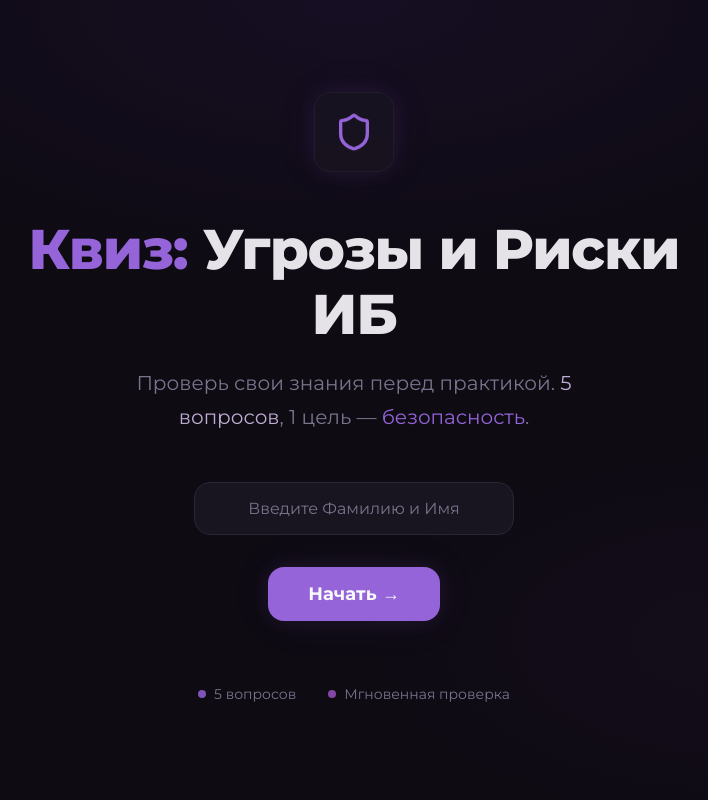
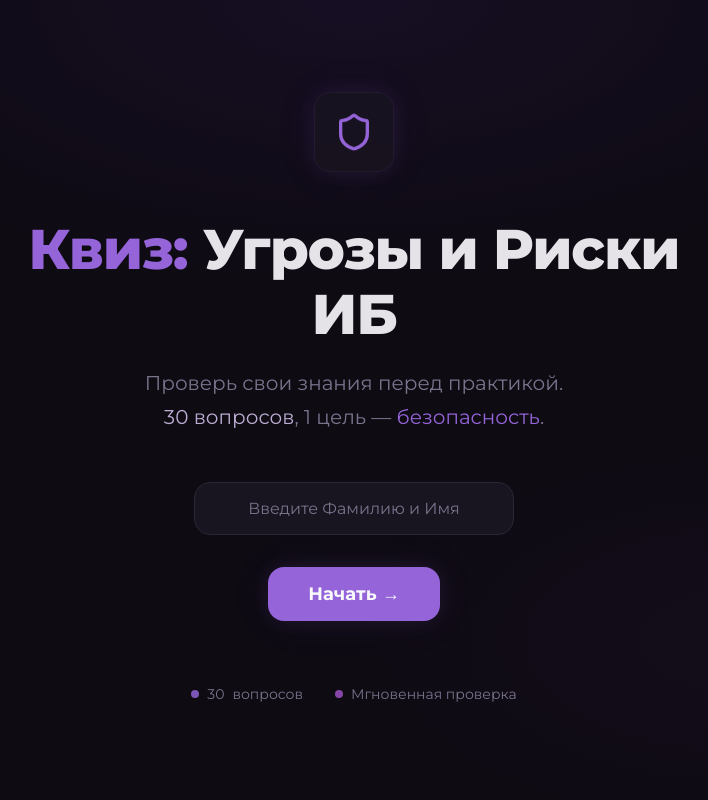
Before and after one commit to sseibetsu/Quiz, a FastAPI app: page / in a window 1280 px wide. Shown: the whole page, without its empty margins (286-994 px from the left). Run offline with FastAPI, Linux system fonts and the light colour scheme.

Commit message:
Some dynamic counters

```diff
--- a/templates/index.html
+++ b/templates/index.html
@@ -24,9 +24,10 @@
         </div>
       </div>
       <h1 class="title"><span class="text-primary">Квиз:</span> Угрозы и Риски ИБ</h1>
-      <p class="subtitle">Проверь свои знания перед практикой. <span class="text-lavender">5 вопросов</span>, 1 цель —
-        <span class="text-primary">безопасность</span>.
+      <p class="subtitle">Проверь свои знания перед практикой. <span class="text-lavender"><span
+            id="total-count-subtitle">0</span> вопросов</span>, 1 цель — <span class="text-primary">безопасность</span>.
       </p>
+
 
       <div class="input-container">
         <input type="text" id="username-input" placeholder="Введите Фамилию и Имя" autocomplete="off" />
@@ -35,7 +36,7 @@
       <button class="btn-primary soft-glow" onclick="loginAndStart()">Начать →</button>
 
       <div class="meta-info">
-        <div class="meta-item"><span class="dot dot-primary"></span>5 вопросов</div>
+        <div class="meta-item"><span class="dot dot-primary"></span><span id="total-count-meta">0</span> вопросов</div>
         <div class="meta-item"><span class="dot dot-accent"></span>Мгновенная проверка</div>
       </div>
     </div>
@@ -43,8 +44,8 @@
     <div id="quiz-screen" class="screen">
       <div class="progress-container">
         <div class="progress-header">
-          <span class="progress-label">Вопрос <span id="current-num" class="text-primary">1</span> из 5</span>
-          <span class="progress-percent" id="progress-percent">20%</span>
+          <span class="progress-label">Вопрос <span id="current-num" class="text-primary">1</span> из <span
+              id="total-count-quiz">0</span></span> <span class="progress-percent" id="progress-percent">20%</span>
         </div>
         <div class="progress-bar-track">
           <div class="progress-bar-fill" id="progress-fill"></div>
@@ -63,7 +64,7 @@
       <h2 class="results-title">Результат</h2>
       <div class="score-display">
         <span id="score-value" class="score-value">0</span>
-        <span class="score-total"> / 5</span>
+        <span class="score-total"> / <span id="total-count-result">0</span></span>
       </div>
       <div class="glass-card feedback-card">
         <p id="feedback-text" class="feedback-text"></p>
--- a/templates/script.js
+++ b/templates/script.js
@@ -240,3 +240,26 @@ function showResults() {
   const restartBtn = document.querySelector('#results-screen .btn-primary');
   if (restartBtn) restartBtn.style.display = 'none';
 }
+
+// --- ИНИЦИАЛИЗАЦИЯ СЧЕТЧИКОВ ---
+function initCounters() {
+  const total = questions.length;
+
+  // Обновляем все места в HTML, где должно быть общее количество
+  const idsToUpdate = [
+    'total-count-subtitle',
+    'total-count-meta',
+    'total-count-quiz',
+    'total-count-result'
+  ];
+
+  idsToUpdate.forEach(id => {
+    const el = document.getElementById(id);
+    if (el) el.textContent = total;
+  });
+}
+
+// Запускаем сразу при загрузке скрипта
+document.addEventListener('DOMContentLoaded', initCounters);
+// На случай, если DOMContentLoaded уже прошел (для надежности)
+initCounters();
```
Also changed, not shown: quiz_results.db (added).
